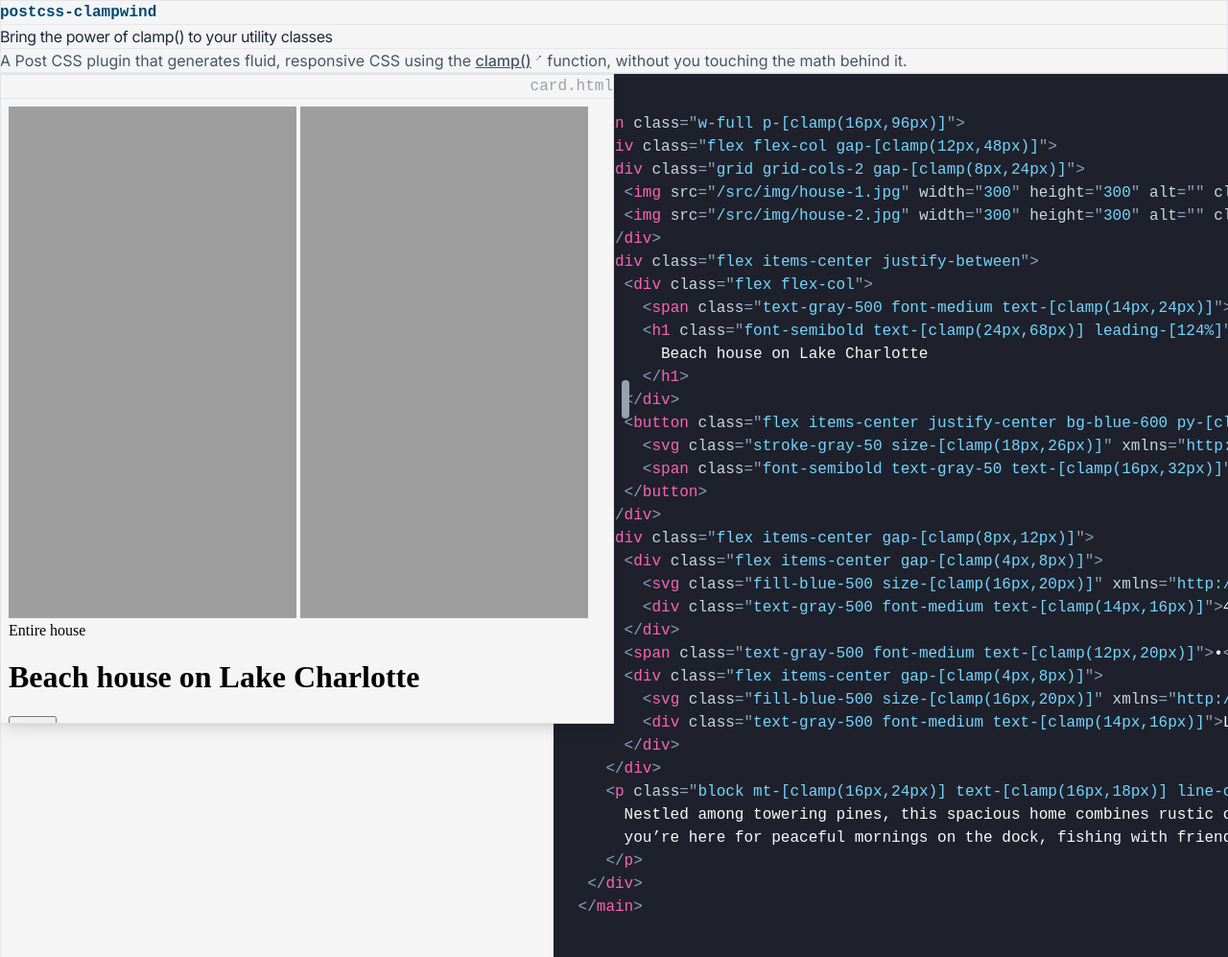
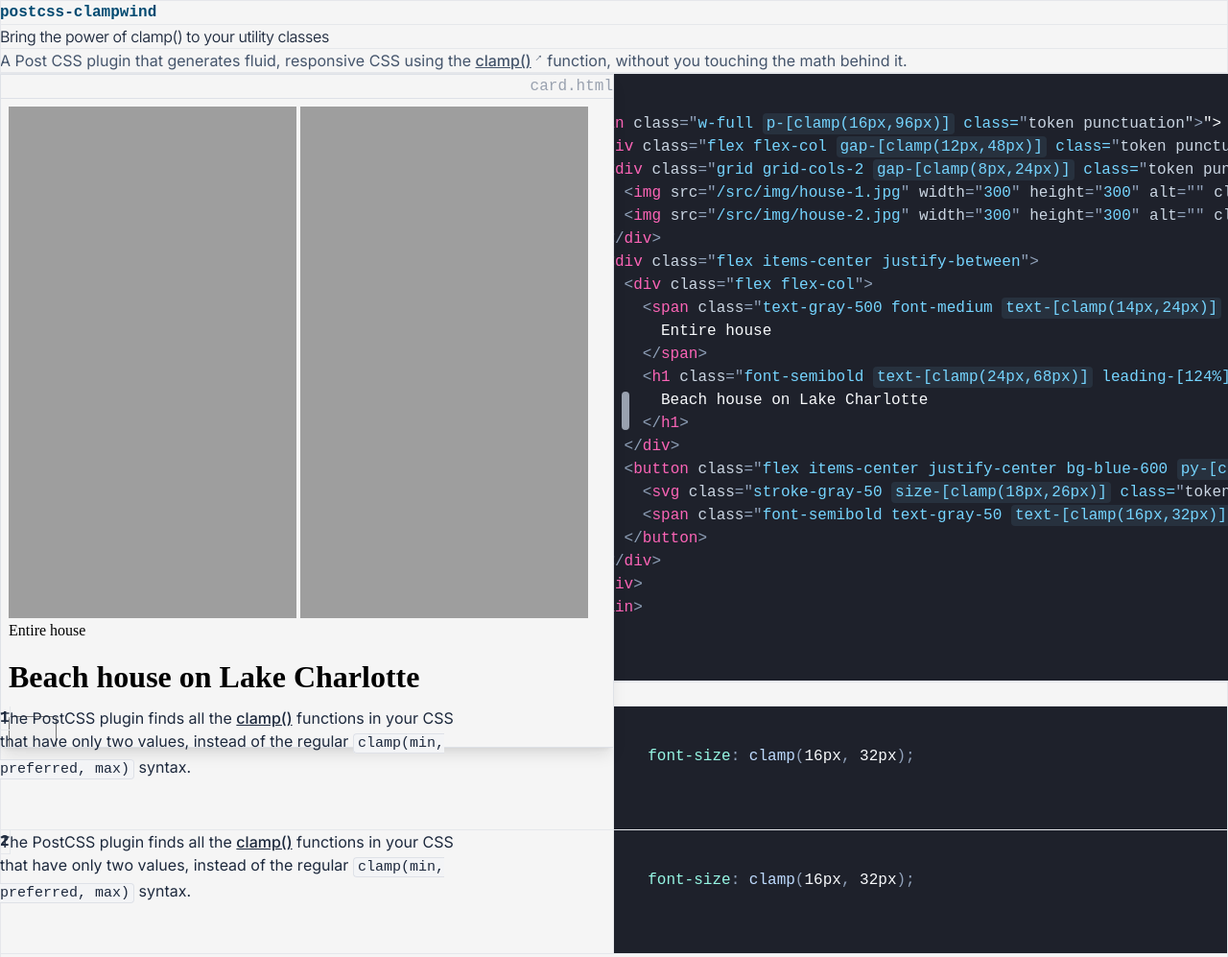
Before and after one commit to danieledep/clampwind-dev, a website built with Vite: page index.html in a window 1280 px wide. Shown: the top 997 px of the page at 96% size. Built offline with nearby package versions, Linux system fonts and the light colour scheme; files whose address does not match are found by name; a web font is replaced by a local one.

Commit message:
how it works wip

```diff
--- a/card.html
+++ b/card.html
@@ -62,7 +62,7 @@
       <p class="block text-[clamp(16px,18px)] line-clamp-3">Nestled among towering pines, this
         spacious home combines rustic charm with modern comfort. Whether
         you’re here for peaceful mornings on the dock, fishing with friends, or evenings by the firepit, this retreat
-        has everything you need to recharge.</p>
+        has everything you need to recharge and soak up the beauty of the natural surroundings.</p>
     </div>
   </main>
 </body>
--- a/index.html
+++ b/index.html
@@ -27,18 +27,18 @@
 
       <div class="flex flex-col justify-center">
         <div class="px-[clamp(8,24)] py-[clamp(12,16)] w-full border-b border-gray-200">
-          <h2 class="text-[clamp(16,24)] font-semibold font-mono text-sky-900">postcss-clampwind</h2>
+          <p class="block text-[clamp(16,24)] font-semibold font-mono text-sky-900">postcss-clampwind</p>
         </div>
         <div class="px-[clamp(8,24)] py-[clamp(12,16)] border-b border-gray-200">
           <h1
-            class="text-[clamp(40,84)] tracking-tight leading-[clamp(42,96)] text-balance max-w-[clamp(400px,1200px)]">
+            class="text-[clamp(40,96)] tracking-tight leading-[clamp(42,108)] md:font-[350] text-balance max-w-[clamp(400px,1200px)]">
             Bring the power
             of clamp()
             to your utility classes</h1>
         </div>
 
         <div class="px-[clamp(8,24)] py-[clamp(12,16)] border-b border-gray-200">
-          <p class="text-[clamp(24,32)] leading-[clamp(30,42)] max-w-[clamp(400px,800px)]  text-slate-600">
+          <p class="text-[clamp(24,30)] leading-[clamp(30,42)] max-w-[clamp(400px,800px)]  text-slate-600">
             A Post CSS plugin that generates fluid, responsive CSS using the
             <a href="https://developer.mozilla.org/en-US/docs/Web/CSS/clamp" target="_blank" rel="noopener"
               class="underline font-medium">clamp()<sup class="inline-block -rotate-45">→</sup></a>
@@ -46,13 +46,13 @@
           </p>
         </div>
 
-        <div class="w-full border-b border-gray-200 min-h-[clamp(48,92)]"></div>
+        <div class="w-full px-[clamp(8,24)] py-[clamp(12,16)] border-b border-gray-200 min-h-[clamp(64,140)]"></div>
         <div class="relative flex flex-col md:flex-row border-b border-gray-200">
 
           <div class="w-full md:w-[45%]">
             <!-- Frame 1 -->
             <div id="frame-1" x-data="resizeFrame()" :style="`width: ${frameWidth}px`"
-              class="absolute  top-[clamp(24,48)] left-[clamp(24,48)] w-[50%] max-w-[650px]">
+              class="absolute  top-[clamp(-42,-86)] left-[clamp(24,48)] w-[50%] max-w-[650px]">
               <div class="relative">
                 <div
                   class="rounded-[clamp(16px,24px)] bg-neutral-100 border border-gray-250 flex flex-col shadow-lg overflow-hidden">
@@ -63,7 +63,7 @@
                     <span class="size-[clamp(8,10)] bg-green-500 rounded-full"></span>
                     <span class="ml-auto text-[clamp(10px,14px)] text-gray-400 font-mono">card.html</span>
                   </div>
-                  <iframe src="/card.html" frameborder="0" scrolling="0" width="100%" height="650" title="Cards"
+                  <iframe src="/card.html" frameborder="0" scrolling="0" width="100%" height="675" title="Cards"
                     class="scroll-hide overflow-hiddden"></iframe>
                   <button aria-label="Resize" aria-controls="frame-1" type="button" @pointerdown="startResize"
                     class="absolute right-[-24px] inset-y-0 my-auto h-[40px] w-[24px] flex flex-col items-center justify-center cursor-ew-resize">
@@ -76,7 +76,7 @@
             </div>
           </div>
 
-          <div class="min-h-[300px] w-full md:w-[55%] border-l border-gray-200 px-[clamp(12,16)] py-[clamp(12,16)]">
+          <div class="min-h-[100px] w-full md:w-[55%] border-l border-gray-200 px-[clamp(12,16)] py-[clamp(12,16)]">
 
             <!-- Code 1 -->
             <div class="size-full text-[clamp(13,15)] rounded-[clamp(8px,12px)] overflow-hidden">
@@ -90,7 +90,9 @@
     &lt;/div>
     &lt;div class="flex items-center justify-between">
       &lt;div class="flex flex-col">
-        &lt;span class="text-gray-500 font-medium text-[clamp(14px,24px)]">Entire house&lt;/span>
+        &lt;span class="text-gray-500 font-medium <span class="highlight">text-[clamp(14px,24px)]</span>">
+          Entire house
+        &lt;/span>
         &lt;h1 class="font-semibold text-[clamp(24px,68px)] leading-[124%]">
           Beach house on Lake Charlotte
         &lt;/h1>
@@ -100,7 +102,11 @@
         &lt;span class="font-semibold text-gray-50 text-[clamp(16px,32px)]">Book&lt;/span>
       &lt;/button>
     &lt;/div>
-    &lt;div class="flex items-center gap-[clamp(8px,12px)]">
+  &lt;/div>
+ &lt;/main>
+              </code>
+            </pre>
+              <!--     &lt;div class="flex items-center gap-[clamp(8px,12px)]">
       &lt;div class="flex items-center gap-[clamp(4px,8px)]">
         &lt;svg class="fill-blue-500 size-[clamp(16px,20px)]" xmlns="http://www.w3.org/2000/svg" fill="none" viewBox="0 0 24 24">&lt;path d="M9.15 5.4C10.42 3.15 11.05 2 12 2c.95 0 1.58 1.14 2.85 3.4l.32.6c.36.64.54.96.83 1.18.28.21.63.29 1.32.45l.64.14c2.46.56 3.69.84 3.98 1.78.3.94-.54 1.92-2.22 3.88l-.43.5c-.48.56-.72.84-.83 1.19-.1.34-.07.71 0 1.46l.07.67c.25 2.62.38 3.93-.39 4.51-.76.58-1.91.05-4.22-1l-.6-.28c-.65-.3-.97-.46-1.32-.46-.35 0-.67.16-1.33.46l-.6.27c-2.3 1.06-3.45 1.6-4.21 1.01-.77-.58-.64-1.89-.4-4.5l.07-.68c.08-.75.11-1.12 0-1.46-.1-.35-.34-.63-.82-1.18l-.43-.51c-1.68-1.96-2.52-2.94-2.22-3.88.29-.94 1.52-1.22 3.98-1.78l.64-.14c.7-.16 1.04-.24 1.32-.45.29-.22.47-.54.83-1.18l.32-.6Z" />&lt;/svg>
         &lt;div class="text-gray-500 font-medium text-[clamp(14px,16px)]">4.12 (345)&lt;/div>
@@ -116,10 +122,56 @@
       you’re here for peaceful mornings on the dock, fishing with friends, or evenings by the firepit, this retreat has everything you need to recharge.
     &lt;/p>
   &lt;/div>
- &lt;/main>
+ &lt;/main>-->
+            </div>
+          </div>
+        </div>
+
+        <div class="w-full px-[clamp(8,24)] py-[clamp(12,16)] border-b border-gray-200 min-h-[clamp(82,120)]"></div>
+        <div class="w-full px-[clamp(8,24)] py-[clamp(12,16)] border-b border-gray-200">
+          <h2
+            class="text-[clamp(40,84)] tracking-tight leading-[clamp(42,96)] text-balance max-w-[clamp(400px,1200px)]">
+            How it works
+          </h2>
+        </div>
+        <div class="w-full grid md:grid-cols-2 border-b border-gray-200">
+          <div class="relative w-full px-[clamp(8,24)] py-[clamp(40,80)] border-r border-b border-gray-200">
+            <span class="absolute left-0 top-0 size-[clamp(15,40)] border-r border-b  border-gray-200 flex items-center justify-center">
+              <span class="text-[clamp(12,14)] font-mono font-semibold">
+                1
+              </span>
+            </span>
+            <p class="text-[clamp(16,18)] leading-[clamp(24,28)]  text-slate-800 max-w-500">
+              The PostCSS plugin finds all the <a href="https://developer.mozilla.org/en-US/docs/Web/CSS/clamp" rel="noopener" target="_blank" class="underline font-medium">clamp()</a> functions in your CSS that have only two values, instead of the regular <code class="code-inline font-mono text-[15px] bg-gray-100 border border-gray-250 rounded px-4 py-1">clamp(min, preferred, max)</code> syntax.
+            </p>
+          </div>
+          <div class="w-full px-[clamp(8,24)] py-[clamp(40,80)] border-b border-gray-200">
+            <div class="size-full text-[clamp(13,15)] rounded-[clamp(8px,12px)] overflow-hidden">
+              <pre>
+              <code class="language-css">
+  font-size: clamp(16px, 32px);
               </code>
             </pre>
-            </div>
+              </div>
+          </div>
+          <div class="relative w-full px-[clamp(8,24)] py-[clamp(40,80)] border-r border-gray-200">
+            <span class="absolute left-0 top-0 size-[clamp(15,40)] border-r border-b  border-gray-200 flex items-center justify-center">
+              <span class="text-[clamp(12,14)] font-mono font-semibold">
+                2
+              </span>
+            </span>
+            <p class="text-[clamp(16,18)] leading-[clamp(24,28)]  text-slate-800 max-w-500">
+              The PostCSS plugin finds all the <a href="https://developer.mozilla.org/en-US/docs/Web/CSS/clamp" rel="noopener" target="_blank" class="underline font-medium">clamp()</a> functions in your CSS that have only two values, instead of the regular <code class="code-inline font-mono text-[15px] bg-gray-100 border border-gray-250 rounded px-4 py-1">clamp(min, preferred, max)</code> syntax.
+            </p>
+          </div>
+          <div class="w-full px-[clamp(8,24)] py-[clamp(40,80)]">
+            <div class="size-full text-[clamp(13,15)] rounded-[clamp(8px,12px)] overflow-hidden">
+              <pre>
+              <code class="language-css">
+  font-size: clamp(16px, 32px);
+              </code>
+            </pre>
+              </div>
           </div>
         </div>
       </div>
--- a/src/css/prism.css
+++ b/src/css/prism.css
@@ -75,7 +75,7 @@ pre[class*="language-"] {
 .token.important,
 .token.keyword,
 .token.selector {
-	color: #cc99cd;
+	color: var(--color-pink-400) !important;
 }
 .token.attr-value {
   color: var(--color-sky-300) !important;
@@ -109,3 +109,11 @@ pre[class*="language-"] {
 .token.punctuation {
   color: var(--color-slate-400) !important;
 }
+
+.token.property, .token.boolean, .token.number, .token.constant, .token.symbol, .token.deleted {
+	color: var(--color-teal-200) !important;
+}
+
+.token.function {
+	color: var(--color-blue-200) !important;
+}
--- a/src/css/typography.css
+++ b/src/css/typography.css
@@ -0,0 +1,3 @@
+.code-inline  {
+
+}
--- a/src/js/main.js
+++ b/src/js/main.js
@@ -13,4 +13,23 @@ window.Alpine = Alpine
 
 Alpine.start()
 
+Prism.hooks.add("wrap", function (env) {
+  // Only modify attribute values (e.g., inside class="")
+  if (env.type !== "attr-value") return;
+
+  // Split class list by spaces
+  let classes = env.content.split(/\s+/);
+
+  // Highlight just the one you want
+  classes = classes.map(cls => {
+    if (cls.includes("clamp(")) {
+      return `<span class="bg-[lab(19.93%_-1.66_-9.7)] rounded px-4 py-2">${cls}</span>`;
+    }
+    return cls;
+  });
+
+  // Join back together
+  env.content = classes.join(" ");
+});
+
 Prism.highlightAll()
```
